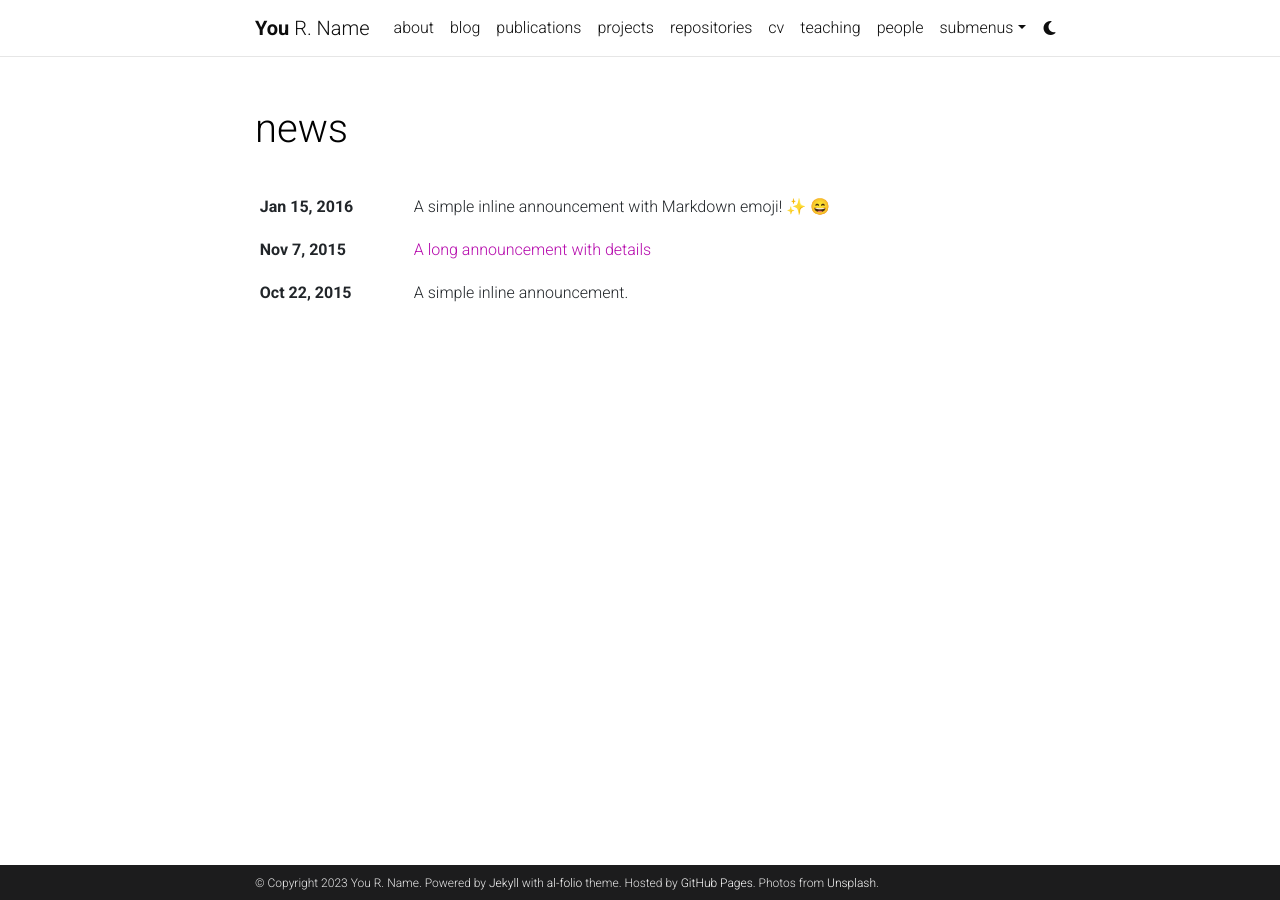
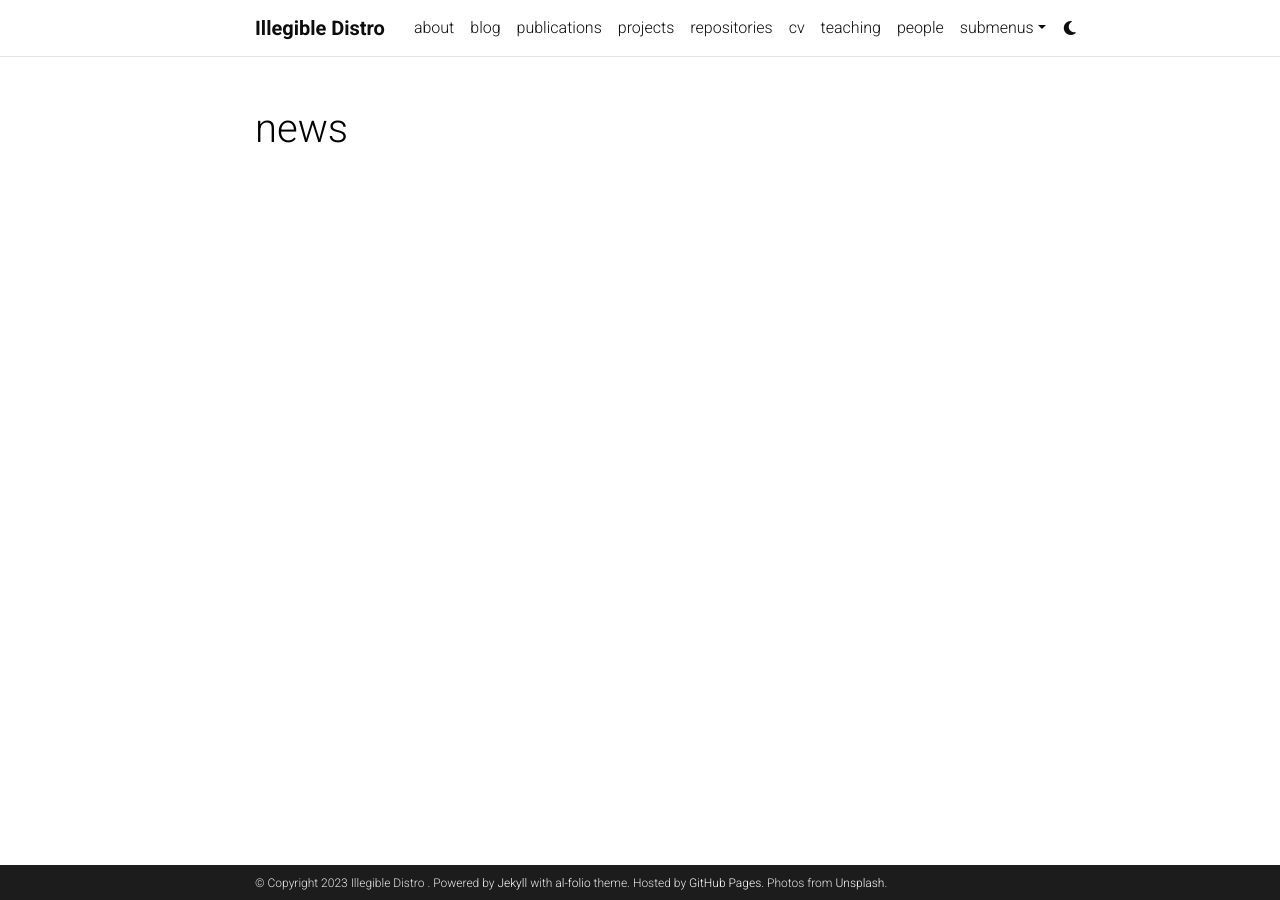
Before and after one commit to IllegibleLNK/illegiblelnk.github.io, a Jekyll site: the page built from news.html, in a window 1280 px wide. Built offline with Jekyll 4.4.1, drawn with Linux system fonts in a browser that asks for light colours; emoji names are drawn with the system emoji font; comment, search, counter and statistics services are not loaded; a style sheet for code colours, icons or effects is not loaded.

Commit message:
updated the important stuff in config.yml

```diff
--- a/_config.yml
+++ b/_config.yml
@@ -3,10 +3,10 @@
 # -----------------------------------------------------------------------------
 
 title: blank # the website title (if blank, full name will be used instead)
-first_name: You
-middle_name: R.
-last_name: Name
-email: you@example.com
+first_name: Illegible Distro
+middle_name:
+last_name:
+email: illegiblelnk@protonmail.com
 description: > # the ">" symbol means to ignore newlines until "footer_text:"
   A simple, whitespace theme for academics. Based on [*folio](https://github.com/bogoli/-folio) design.
 footer_text: >
@@ -18,8 +18,8 @@
 lang: en # the language of your site (for example: en, fr, cn, ru, etc.)
 icon: ⚛️  # the emoji used as the favicon (alternatively, provide image name in /assets/img/)
 
-url: https://alshedivat.github.io # the base hostname & protocol for your site
-baseurl: /al-folio # the subpath of your site, e.g. /blog/
+url: https://illegiblelnk.github.io # the base hostname & protocol for your site
+baseurl: # the subpath of your site, e.g. /blog/
 last_updated: false # set to true if you want to display last updated in the footer
 impressum_path:  # set to path to include impressum link in the footer, use the same path as permalink in a page, helps to conform with EU GDPR
 
@@ -96,7 +96,7 @@
 spotify_id: # your spotify id
 pinterest_id: # your pinterest id
 unsplash_id: # your unsplash id
-instagram_id: # your instagram id
+instagram_id: illegiblelnk # your instagram id
 facebook_id: # your facebook id
 youtube_id: # your youtube channel id (youtube.com/@<youtube_id>)
 discord_id: # your discord id (18-digit unique numerical identifier)
@@ -120,7 +120,7 @@
 # Blog
 # -----------------------------------------------------------------------------
 
-blog_name: al-folio # blog_name will be displayed in your blog page
+blog_name: Illegible Distro # blog_name will be displayed in your blog page
 blog_nav_title: blog # your blog must have a title for it to be displayed in the nav bar
 blog_description: a simple whitespace theme for academics
 permalink: /blog/:year/:title/
@@ -163,7 +163,7 @@
 # -----------------------------------------------------------------------------
 
 collections:
-  news:
+  zines:
     defaults:
       layout: post
     output: true
```
